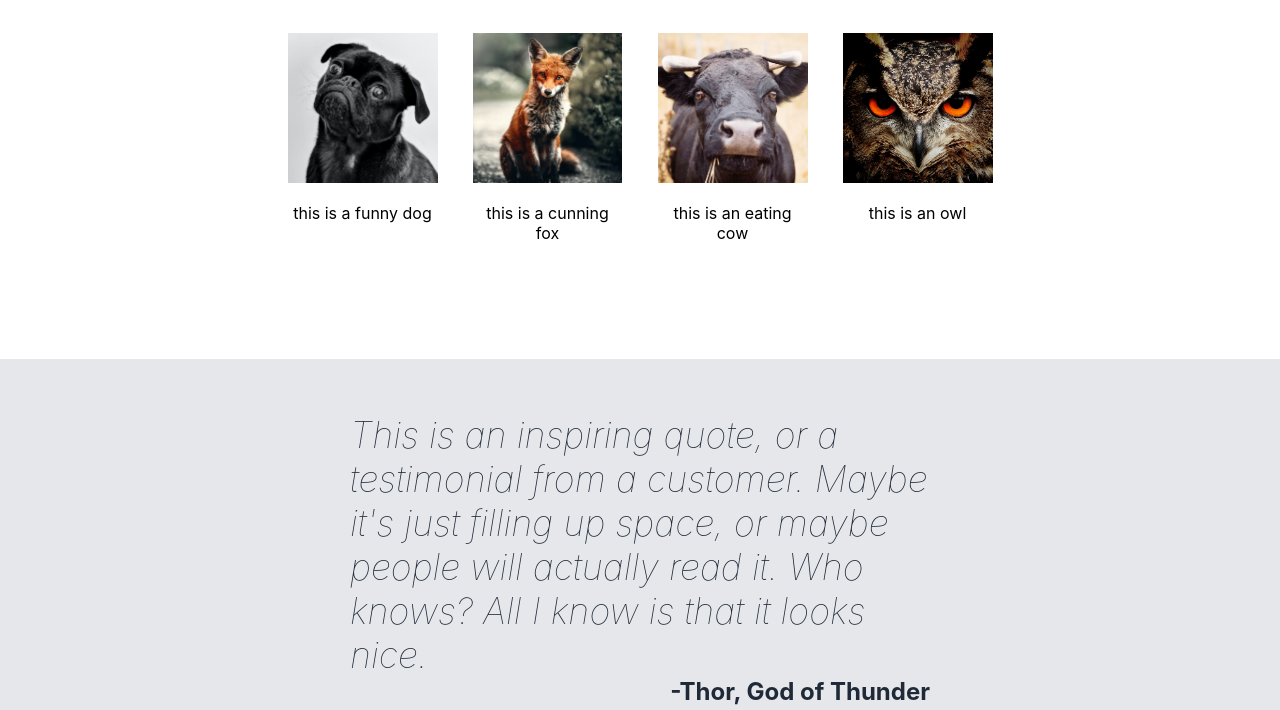
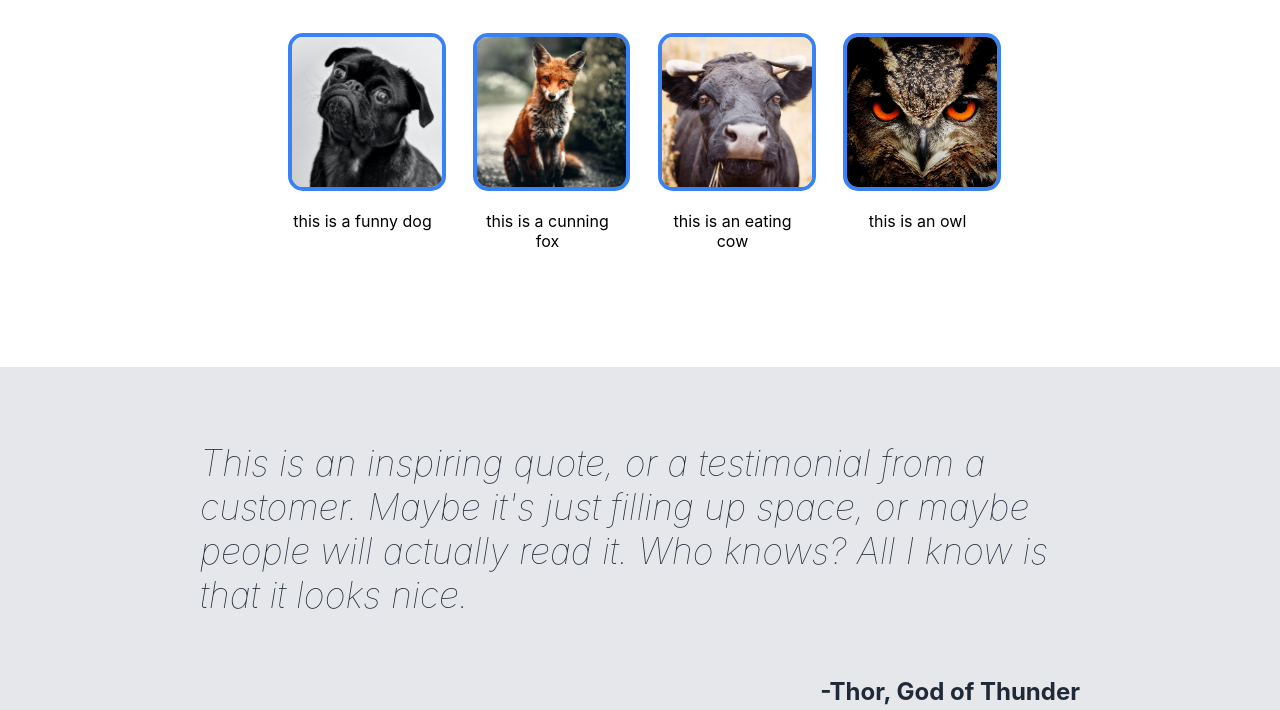
Before and after one commit to sevleo/top_landing_page, a plain HTML site: page index.html in a window 1280 px wide. Shown: the part 610-1320 px from the top of the page. Drawn offline with Linux system fonts and the light colour scheme.

Commit message:
Fix quote squeeze

```diff
--- a/styles.css
+++ b/styles.css
@@ -116,11 +116,15 @@ button {
 
 .image {
     max-width: 150px;
+
 }
 
 .image img {
     max-width: 150px;
     max-height: 150px;
+    border: 4px solid #3882F6;
+    border-radius: 15px;
+    object-fit: cover;
 }
 
 .images .image p {
@@ -135,11 +139,11 @@ button {
     justify-content: center;
     align-items: center;
     margin: 100px 0px 50px 0px;
-    padding: 50px 0px 50px 0px;
+    padding: 50px 200px 50px 200px;
 }
 
 .container-three p {
-    margin: 0px 350px 0px 350px;
+    /* margin: 0px 350px 0px 350px; */
 
 
 }
@@ -160,6 +164,7 @@ button {
     align-self: right;
     margin-left: auto;
     min-width: 250px;
+    text-align: right;
 }
 
 .container-four {
```
Also changed, not shown: 1 other file.
